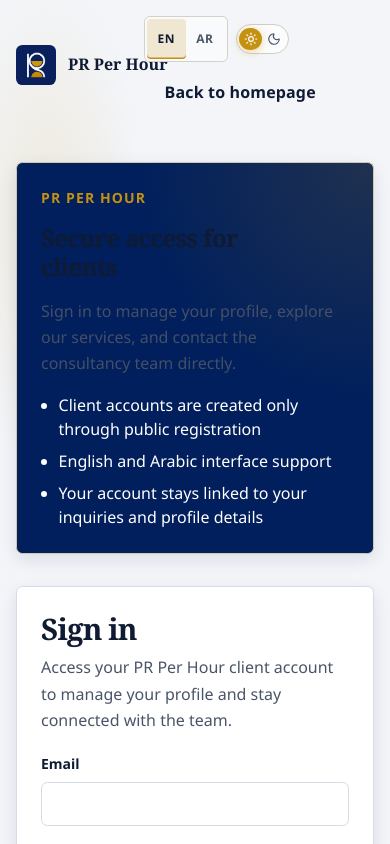
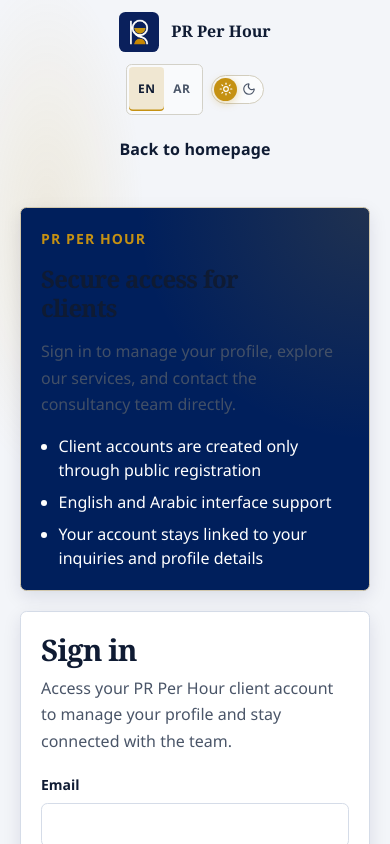
Before and after one commit to AnasMaali/pr-per-hour, a React (Vite) app in the folder frontend/: page /login in a window 390 px wide. Shown: the top 844 px of the page. Built offline with nearby package versions, Linux system fonts and the light colour scheme; no server answers.

Commit message:
Fix auth header responsiveness on mobile

```diff
--- a/frontend/src/app/layouts/AuthLayout.tsx
+++ b/frontend/src/app/layouts/AuthLayout.tsx
@@ -13,22 +13,38 @@
   return (
     <div className="auth-layout">
       <SkipLink />
+
       <header className="auth-layout__header">
-        <AppLogo />
-        <div className="header-controls">
-          <LanguageSwitcher />
-          <ThemeSwitcher />
-          <Link className="btn btn--ghost" to="/">
-            {t('auth:backHome')}
-          </Link>
+        <div className="auth-layout__header-top">
+          <div className="auth-layout__brand">
+            <AppLogo />
+          </div>
+
+          <div className="auth-layout__preferences">
+            <LanguageSwitcher />
+            <ThemeSwitcher />
+          </div>
         </div>
+
+        <Link
+          className="btn btn--ghost auth-layout__back-home"
+          to="/"
+        >
+          {t('auth:backHome')}
+        </Link>
       </header>
-      <main id="main-content" className="auth-layout__main" tabIndex={-1}>
+
+      <main
+        id="main-content"
+        className="auth-layout__main"
+        tabIndex={-1}
+      >
         <div className="auth-layout__grid">
           <AuthBenefitsPanel />
           <Outlet />
         </div>
       </main>
+
       <footer className="auth-layout__footer">
         <p>{t('common:footerNote')}</p>
       </footer>
--- a/frontend/src/features/auth/styles/auth-pages.css
+++ b/frontend/src/features/auth/styles/auth-pages.css
@@ -21,27 +21,69 @@
     var(--color-bg);
 }
 
+/* ==========================================================================
+   Authentication header
+   ========================================================================== */
+
 .auth-layout__header {
+  display: grid;
+  grid-template-columns: minmax(0, 1fr) auto;
+  align-items: center;
+  gap: var(--space-4);
+  width: min(100% - 2rem, var(--width-content));
+  min-height: var(--header-height);
+  margin-inline: auto;
+  padding-block: var(--space-4);
+}
+
+.auth-layout__header-top {
   display: flex;
   align-items: center;
   justify-content: space-between;
   gap: var(--space-4);
-  width: min(100% - 2rem, var(--width-content));
-  margin-inline: auto;
-  padding-block: var(--space-4);
-  min-height: var(--header-height);
+  min-width: 0;
 }
 
-.auth-layout__header .header-controls {
+.auth-layout__brand {
   display: flex;
-  flex-wrap: wrap;
   align-items: center;
+  min-width: 0;
+  overflow: hidden;
+}
+
+.auth-layout__brand .app-logo {
+  max-width: 100%;
+}
+
+.auth-layout__preferences {
+  display: flex;
+  align-items: center;
+  justify-content: flex-end;
   gap: var(--space-2);
+  flex: 0 0 auto;
+  flex-wrap: nowrap;
+}
+
+.auth-layout__preferences > * {
+  min-width: 0;
+  flex: 0 0 auto;
 }
 
 .auth-layout__header .btn {
   min-height: var(--touch-target);
 }
+
+.auth-layout__back-home {
+  width: fit-content;
+  min-height: var(--touch-target);
+  justify-self: end;
+  justify-content: center;
+  white-space: nowrap;
+}
+
+/* ==========================================================================
+   Authentication layout
+   ========================================================================== */
 
 .auth-layout__main {
   flex: 1;
@@ -104,9 +146,19 @@
 
 .auth-form-error {
   padding: var(--space-3) var(--space-4);
+  border: 1px solid
+    color-mix(
+      in srgb,
+      var(--color-danger, #b42318) 35%,
+      var(--color-border)
+    );
   border-radius: var(--radius-md);
-  border: 1px solid color-mix(in srgb, var(--color-danger, #b42318) 35%, var(--color-border));
-  background: color-mix(in srgb, var(--color-danger, #b42318) 8%, var(--color-surface));
+  background:
+    color-mix(
+      in srgb,
+      var(--color-danger, #b42318) 8%,
+      var(--color-surface)
+    );
   outline: none;
 }
 
@@ -116,20 +168,20 @@
 
 .auth-form-error__meta {
   margin-top: var(--space-2);
+  color: var(--color-text-muted);
   font-size: var(--text-sm);
-  color: var(--color-text-muted);
 }
 
 .auth-switch {
   margin: 0;
+  color: var(--color-text-muted);
   font-size: var(--text-sm);
-  color: var(--color-text-muted);
 }
 
 .auth-switch a {
+  color: var(--color-primary);
   font-weight: 600;
   text-decoration: none;
-  color: var(--color-primary);
 }
 
 .auth-switch a:hover,
@@ -150,12 +202,12 @@
 }
 
 .auth-forgot a {
+  display: inline-flex;
+  align-items: center;
+  min-height: var(--touch-target);
+  color: var(--color-primary);
   font-weight: 600;
   text-decoration: none;
-  color: var(--color-primary);
-  min-height: var(--touch-target);
-  display: inline-flex;
-  align-items: center;
 }
 
 .auth-forgot a:hover,
@@ -173,17 +225,32 @@
 .auth-status {
   margin: 0;
   padding: var(--space-3) var(--space-4);
+  border: 1px solid var(--color-border);
   border-radius: var(--radius-md);
-  border: 1px solid var(--color-border);
-  background: color-mix(in srgb, var(--color-primary) 6%, var(--color-surface));
+  background:
+    color-mix(
+      in srgb,
+      var(--color-primary) 6%,
+      var(--color-surface)
+    );
   color: var(--color-text);
   font-size: var(--text-sm);
   line-height: var(--leading-relaxed);
 }
 
 .auth-status {
-  border-color: color-mix(in srgb, var(--color-accent) 35%, var(--color-border));
-  background: color-mix(in srgb, var(--color-accent) 10%, var(--color-surface));
+  border-color:
+    color-mix(
+      in srgb,
+      var(--color-accent) 35%,
+      var(--color-border)
+    );
+  background:
+    color-mix(
+      in srgb,
+      var(--color-accent) 10%,
+      var(--color-surface)
+    );
 }
 
 .auth-actions-row {
@@ -193,16 +260,16 @@
 
 .auth-text-button {
   appearance: none;
+  min-height: var(--touch-target);
+  margin: 0;
+  padding: 0;
   border: 0;
   background: transparent;
-  padding: 0;
-  margin: 0;
+  color: var(--color-primary);
   font: inherit;
   font-weight: 600;
-  color: var(--color-primary);
+  text-decoration: none;
   cursor: pointer;
-  text-decoration: none;
-  min-height: var(--touch-target);
 }
 
 .auth-text-button:hover,
@@ -215,6 +282,10 @@
   outline: none;
   box-shadow: var(--focus-ring);
 }
+
+/* ==========================================================================
+   OTP
+   ========================================================================== */
 
 .otp-field {
   display: grid;
@@ -238,18 +309,23 @@
   color: var(--color-text);
   font-size: var(--text-lg);
   font-weight: 600;
+  font-variant-numeric: tabular-nums;
   text-align: center;
-  font-variant-numeric: tabular-nums;
 }
 
 .otp-field__digit:focus-visible {
+  border-color: var(--color-primary);
   outline: none;
   box-shadow: var(--focus-ring);
-  border-color: var(--color-primary);
 }
 
 .otp-field__digit--error {
-  border-color: color-mix(in srgb, var(--color-danger, #b42318) 55%, var(--color-border));
+  border-color:
+    color-mix(
+      in srgb,
+      var(--color-danger, #b42318) 55%,
+      var(--color-border)
+    );
 }
 
 .otp-field__digit:disabled {
@@ -257,14 +333,18 @@
   cursor: not-allowed;
 }
 
+/* ==========================================================================
+   Password
+   ========================================================================== */
+
 .password-rules {
+  display: grid;
+  gap: var(--space-1);
   margin: calc(var(--space-2) * -1) 0 0;
   padding: 0;
+  color: var(--color-text-muted);
+  font-size: var(--text-sm);
   list-style: none;
-  display: grid;
-  gap: var(--space-1);
-  font-size: var(--text-sm);
-  color: var(--color-text-muted);
 }
 
 .password-rules__item {
@@ -276,31 +356,6 @@
 
 .password-rules__item--met {
   color: var(--color-text);
-}
-
-.turnstile-field {
-  display: grid;
-  gap: var(--space-2);
-  min-width: 0;
-  max-width: 100%;
-  overflow: hidden;
-}
-
-.turnstile-field__widget {
-  min-width: 0;
-  max-width: 100%;
-  overflow: hidden;
-}
-
-.turnstile-field__widget iframe {
-  max-width: 100% !important;
-}
-
-.turnstile-field__status {
-  margin: 0;
-  min-height: 1.25rem;
-  font-size: var(--text-sm);
-  color: var(--color-text-muted);
 }
 
 .password-field {
@@ -333,14 +388,52 @@
 
 .password-field__toggle:hover,
 .password-field__toggle:focus-visible {
+  background:
+    color-mix(
+      in srgb,
+      var(--color-primary) 8%,
+      transparent
+    );
   color: var(--color-primary);
-  background: color-mix(in srgb, var(--color-primary) 8%, transparent);
 }
 
 .password-field__toggle:focus-visible {
   outline: none;
   box-shadow: var(--focus-ring);
 }
+
+/* ==========================================================================
+   Turnstile
+   ========================================================================== */
+
+.turnstile-field {
+  display: grid;
+  gap: var(--space-2);
+  min-width: 0;
+  max-width: 100%;
+  overflow: hidden;
+}
+
+.turnstile-field__widget {
+  min-width: 0;
+  max-width: 100%;
+  overflow: hidden;
+}
+
+.turnstile-field__widget iframe {
+  max-width: 100% !important;
+}
+
+.turnstile-field__status {
+  min-height: 1.25rem;
+  margin: 0;
+  color: var(--color-text-muted);
+  font-size: var(--text-sm);
+}
+
+/* ==========================================================================
+   Benefits panel
+   ========================================================================== */
 
 .auth-benefits {
   position: relative;
@@ -349,10 +442,19 @@
   align-content: center;
   gap: var(--space-4);
   padding: clamp(1.5rem, 3vw, 2.25rem);
+  border: 1px solid
+    color-mix(
+      in srgb,
+      var(--color-accent) 28%,
+      var(--color-border)
+    );
   border-radius: var(--radius-md);
-  border: 1px solid color-mix(in srgb, var(--color-accent) 28%, var(--color-border));
   background:
-    radial-gradient(circle at 100% 0%, rgb(197 145 18 / 0.16), transparent 45%),
+    radial-gradient(
+      circle at 100% 0%,
+      rgb(197 145 18 / 0.16),
+      transparent 45%
+    ),
     var(--color-primary);
   color: var(--color-primary-contrast);
   box-shadow: var(--shadow-md);
@@ -360,7 +462,11 @@
 
 html[data-theme='dark'] .auth-benefits {
   background:
-    radial-gradient(circle at 100% 0%, rgb(212 168 75 / 0.16), transparent 45%),
+    radial-gradient(
+      circle at 100% 0%,
+      rgb(212 168 75 / 0.16),
+      transparent 45%
+    ),
     #182235;
   color: var(--color-text);
 }
@@ -380,25 +486,29 @@
 }
 
 .auth-benefits__title {
+  max-width: 16ch;
   margin: 0;
   font-family: var(--font-display);
   font-size: clamp(1.5rem, 2.4vw, 2rem);
-  max-width: 16ch;
   letter-spacing: var(--tracking-display);
 }
 
 .auth-benefits__lead {
   margin: 0;
+  line-height: var(--leading-relaxed);
   opacity: 0.9;
-  line-height: var(--leading-relaxed);
 }
 
 .auth-benefits__list {
+  display: grid;
+  gap: var(--space-2);
   margin: 0;
   padding-inline-start: 1.1rem;
-  display: grid;
-  gap: var(--space-2);
 }
+
+/* ==========================================================================
+   Unauthorized page
+   ========================================================================== */
 
 .auth-unauthorized {
   width: min(100% - 2rem, 32rem);
@@ -412,15 +522,9 @@
   gap: var(--space-3);
 }
 
-@media (max-width: 360px) {
-  .otp-field__inputs {
-    gap: var(--space-1);
-  }
-
-  .otp-field__digit {
-    font-size: var(--text-base);
-  }
-}
+/* ==========================================================================
+   Responsive
+   ========================================================================== */
 
 @media (max-width: 860px) {
   .auth-layout__grid {
@@ -433,6 +537,78 @@
 }
 
 @media (max-width: 640px) {
+  .auth-layout__header {
+    grid-template-columns: 1fr;
+    width: 100%;
+    min-height: auto;
+    gap: var(--space-3);
+    padding-top: var(--space-3);
+    padding-right:
+      max(1.25rem, env(safe-area-inset-right));
+    padding-bottom: var(--space-4);
+    padding-left:
+      max(1.25rem, env(safe-area-inset-left));
+  }
+
+  .auth-layout__header-top {
+    display: grid;
+    grid-template-columns: 1fr;
+    justify-items: center;
+    width: 100%;
+    gap: var(--space-3);
+  }
+
+  .auth-layout__brand {
+    justify-content: center;
+    width: 100%;
+    overflow: visible;
+  }
+
+  .auth-layout__brand .app-logo {
+    max-width: min(100%, 18rem);
+  }
+
+  .auth-layout__preferences {
+    justify-content: center;
+    width: 100%;
+    max-width: 100%;
+    flex-wrap: nowrap;
+  }
+
+  .auth-layout__preferences > * {
+    max-width: 100%;
+  }
+
+  .auth-layout__preferences button {
+    min-height: var(--touch-target);
+  }
+
+  .auth-layout__back-home {
+    width: 100%;
+    max-width: 18rem;
+    justify-self: center;
+    justify-content: center;
+    text-align: center;
+  }
+
+  .auth-layout__main {
+    width: 100%;
+    padding:
+      var(--space-5)
+      max(1.25rem, env(safe-area-inset-right))
+      var(--space-8)
+      max(1.25rem, env(safe-area-inset-left));
+  }
+
+  .auth-layout__grid {
+    gap: var(--space-5);
+  }
+
+  .auth-card,
+  .auth-benefits {
+    padding: var(--space-5);
+  }
+
   .auth-unauthorized__actions {
     flex-direction: column;
   }
@@ -443,6 +619,43 @@
   }
 }
 
+@media (max-width: 360px) {
+  .auth-layout__header {
+    padding-right:
+      max(1rem, env(safe-area-inset-right));
+    padding-left:
+      max(1rem, env(safe-area-inset-left));
+  }
+
+  .auth-layout__preferences {
+    gap: var(--space-1);
+  }
+
+  .auth-layout__main {
+    padding-right:
+      max(1rem, env(safe-area-inset-right));
+    padding-left:
+      max(1rem, env(safe-area-inset-left));
+  }
+
+  .auth-card,
+  .auth-benefits {
+    padding: var(--space-4);
+  }
+
+  .otp-field__inputs {
+    gap: var(--space-1);
+  }
+
+  .otp-field__digit {
+    font-size: var(--text-base);
+  }
+}
+
+/* ==========================================================================
+   Reduced motion
+   ========================================================================== */
+
 @media (prefers-reduced-motion: reduce) {
   .password-field__toggle {
     transition: none;
```
